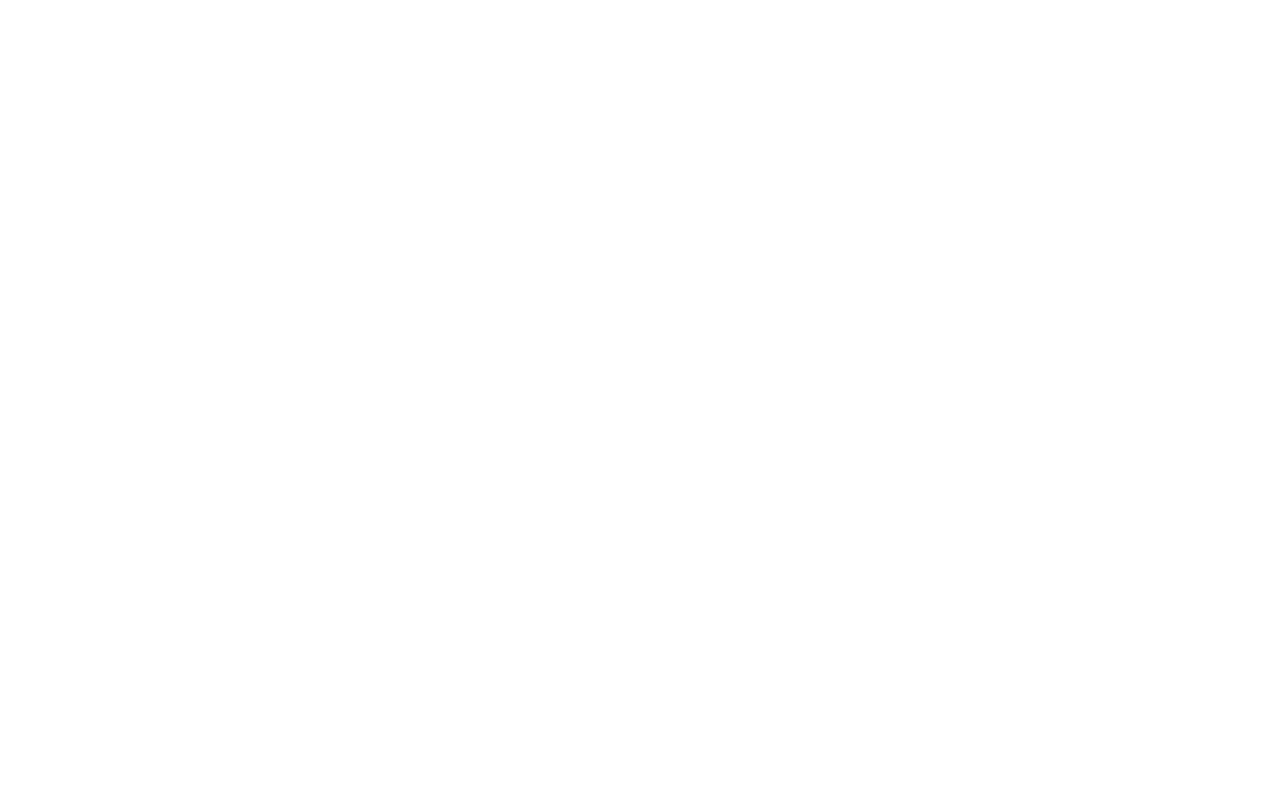
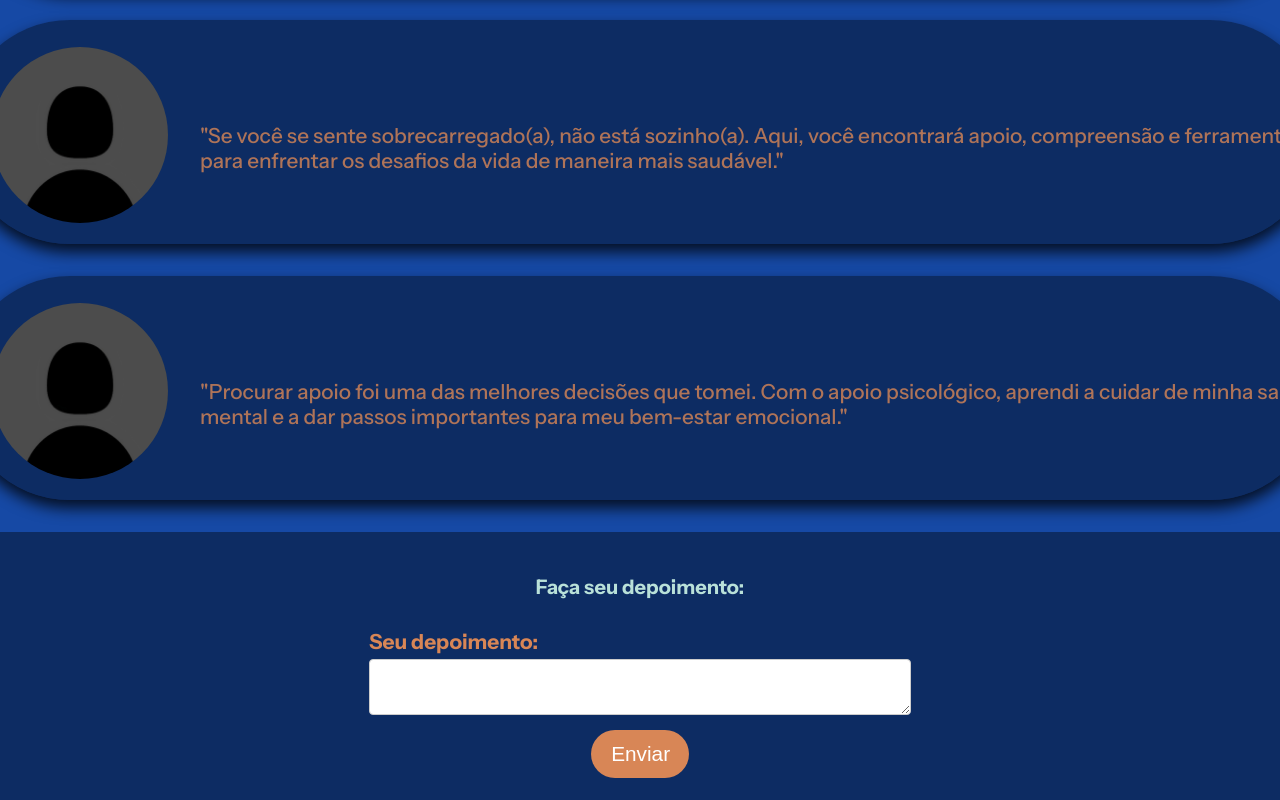
Before and after one commit to gusmrtns/plataforma-de-apoio-psicologico-comunitario, a React (Vite) app in the folder plataforma-apoio/: page / in a window 1280 px wide. Shown: the part 1700-2500 px from the top of the page. Before the commit the page ends 1384 px from the top, so only its background shows below. Built offline with nearby package versions, Linux system fonts and the light colour scheme.

Commit message:
feat: estilizacao depoimento anonimo

```diff
--- a/plataforma-apoio/src/pages/Home.jsx
+++ b/plataforma-apoio/src/pages/Home.jsx
@@ -5,6 +5,7 @@ const Home = () => {
   return (
     <div className="home-wrapper">
       <link href='https://unpkg.com/boxicons@2.1.4/css/boxicons.min.css' rel='stylesheet'></link>
+
       <div className="container-home">
         <div className="header-home">
           <img src="./src/assets/homeheader.jpg" alt="imagem header" />
@@ -32,6 +33,31 @@ const Home = () => {
             <h2>Variedade <br></br>de profissionais</h2>
           </div>
         </section>
+        <section className="coments-container">
+          <div className="coments">
+            <div className="coments-info">
+              <img src="./src/assets/anonimo.jpg" alt="imagem de perfil" />
+              <h1>"É normal sentir-se perdido(a) em certos momentos da vida. Mas lembre-se, buscar apoio psicológico<br></br>é um passo corajoso e fundamental para o seu bem-estar. Não hesite em procurar ajuda."</h1>
+            </div>
+            <div className="coments-info">
+              <img src="./src/assets/anonimo.jpg" alt="imagem de perfil" />
+              <h1>"Se você se sente sobrecarregado(a), não está sozinho(a). Aqui, você encontrará apoio, compreensão e ferramentas para enfrentar os desafios da vida de maneira mais saudável."</h1>
+            </div>
+            <div className="coments-info">
+              <img src="./src/assets/anonimo.jpg" alt="imagem de perfil" />
+              <h1>"Procurar apoio foi uma das melhores decisões que tomei. Com o apoio psicológico, aprendi a cuidar de minha saúde mental e a dar passos importantes para meu bem-estar emocional."</h1>
+            </div>
+            <div className="coments-input">
+              <h2> Faça seu depoimento:</h2>
+              <form>
+                <label for="depoimento">Seu depoimento:</label>
+                <textarea id="depoimento" name="comentario" rows="4" cols="60"></textarea>
+                <button type="submit">Enviar</button>
+              </form>
+
+            </div>
+          </div>
+        </section>
       </div>
     </div>
   );
--- a/plataforma-apoio/src/styles/home.css
+++ b/plataforma-apoio/src/styles/home.css
@@ -1,22 +1,23 @@
-
 .container-home {
-    width: 100vw;  /* Ocupa toda a largura da tela */
-    min-height: 100vh;  /* Garante que o conteúdo ocupe toda a tela */
+    width: 100vw;
+    /* Ocupa toda a largura da tela */
+    min-height: 100vh;
+    /* Garante que o conteúdo ocupe toda a tela */
     display: flex;
     flex-direction: column;
     align-items: center;
     justify-content: center;
-    padding-bottom: 80px; /* Espaço para evitar sobreposição do footer */
+    padding-bottom: 80px;
+    /* Espaço para evitar sobreposição do footer */
 }
 
 .header-home {
     position: relative;
     width: 100%;
     min-height: 100vh; /* Garante que ocupa toda a tela */
-    height: 100vh;
 }
 
-.header-home img{
+.header-home img {
     width: 100%;
     height: 800px;
     object-fit: cover;
@@ -40,7 +41,9 @@
     padding: 20px;
 }
 
-.header-text h1, h2, p {
+.header-text h1,
+h2,
+p {
     font-size: 1em;
     margin-bottom: 1em;
     font-family: "Instrument Sans", serif;
@@ -48,29 +51,34 @@
     font-weight: 500;
     font-style: normal;
     font-variation-settings:
-      "wdth" 100;
+        "wdth" 100;
 }
-.header-text h1{
+
+.header-text h1 {
     font-size: 2.5em;
     color: #B9E1D9;
 }
-.header-text h2{
+
+.header-text h2 {
     background-color: #D88656;
     padding: 0.2em 1em;
     border-radius: 30px;
-    box-shadow: 0 5px 15px rgba(0, 0, 0, 0,9);
+    box-shadow: 0 8px 15px rgba(0, 0, 0, 0.3);
     color: black;
 }
-.header-text p{
+
+.header-text p {
     font-size: 1.3em;
- }
-.aboutus{
+}
+
+.aboutus {
     margin-top: 8em;
     display: flex;
     justify-content: space-evenly;
     gap: 4em;
 }
-.about{
+
+.about {
     background-color: #D88656;
     border-radius: 100%;
     width: 300px;
@@ -80,13 +88,101 @@
     justify-content: center;
     flex-direction: column;
 
-    & h2{
+    & h2 {
         font-size: 1.5em;
         color: black;
     }
 
-    & .bx-health, .bxs-wallet, .bxs-calendar, .bxs-face{
+    & .bx-health,
+    .bxs-wallet,
+    .bxs-calendar,
+    .bxs-face {
         color: black;
-        font-size:3em;
+        font-size: 3em;
     }
 }
+
+.coments-container {
+    display: flex;
+    align-items: center;
+    justify-content: center;
+    background-color: rgb(22, 73, 165);
+    width: 100%;
+    height: 1200px;
+    margin-top: 8em;
+}
+
+.coments-info {
+    padding-top: 2em;
+    background: rgba(0, 0, 0, 0.4);
+    margin-top: 2em;
+    width: 85em;
+    height: 12em;
+    display: flex;
+    flex-direction: row;
+    border-radius: 110px;
+    align-items: center;
+    box-shadow: 0 8px 15px rgba(0, 0, 0, 0.8);
+
+
+    & img {
+        width: 11em;
+        height: 11em;
+        margin-left: 2em;
+        margin-bottom: 1.6em;
+        margin-right: 2em;
+        border-radius: 100%;
+
+    }
+
+    & h1 {
+        color: #D88656;
+        opacity: 80%;
+        font-size: 1.3em;
+        font-family: "Instrument Sans", serif;
+        font-optical-sizing: auto;
+        font-weight: 500;
+        font-style: normal;
+        font-variation-settings:
+            "wdth" 100;
+    }
+
+}
+
+.coments-input {
+    display: flex;
+    justify-content: center;
+    align-items: center;
+    flex-direction: column;
+    margin-top: 2em;
+    background: rgba(0, 0, 0, 0.4);
+    width: 85em;
+    height: 17em;
+    border-radius: 30px;
+
+    & h2 {
+        color: #B9E1D9;
+    }
+    & form{
+        display: flex;
+        flex-direction: column;
+
+        & label{
+            color: #D88656;
+            font-size: 1.3em;
+
+        }
+        & textarea{
+            height: 4em;
+        }
+        & button{
+            width: 4.7em;
+            border-radius: 2em;
+            background-color:#D88656;
+            margin-left: auto;
+            margin-right: auto;
+            font-size: 1.3em;
+        }
+    }
+
+}
```
Also changed, not shown: plataforma-apoio/src/assets/anonimo.jpg (added).
